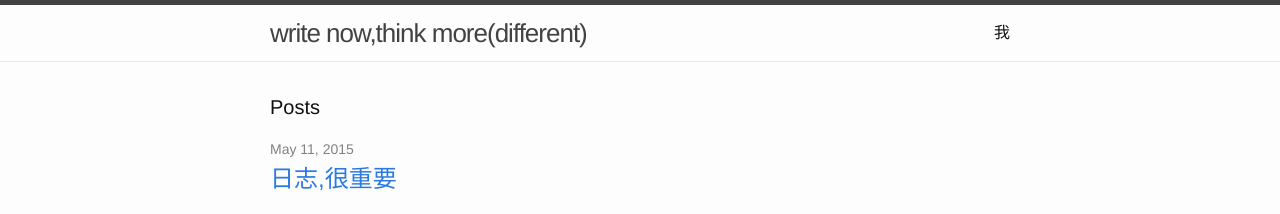
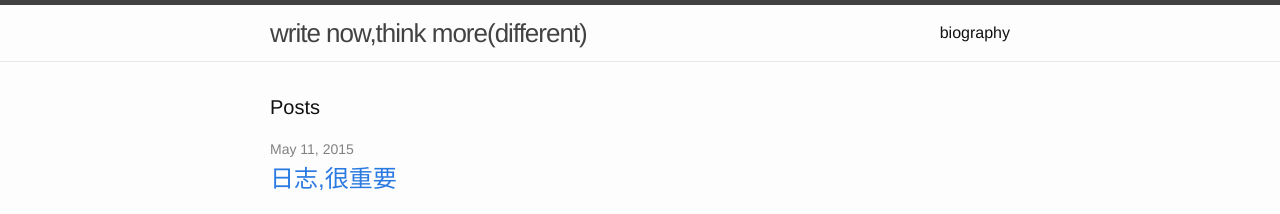
Before and after one commit to atschx/atschx.github.io, a Jekyll site: the page built from index.html, in a window 1280 px wide and 900 px high. Shown: the top 214 px of the window. Built offline with Jekyll 4.4.1, drawn with Linux system fonts in a browser that asks for light colours.

Commit message:
change about

```diff
--- a/about.md
+++ b/about.md
@@ -1,7 +1,7 @@
 ---
 layout: page
-title: 我
-permalink: /me/
+title: biography
+permalink: /about/
 ---
 
 ![me](http://tp4.sinaimg.cn/2068552371/180/40067830915/1)
```
